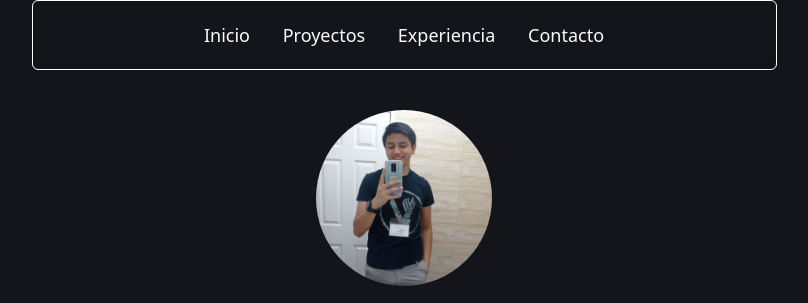
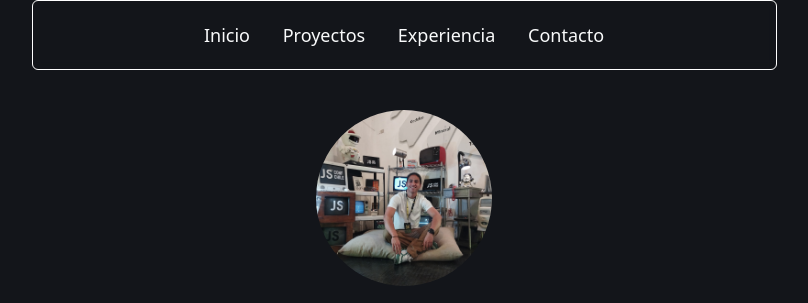
Before and after one commit to VixoPlank/portfolio, an Astro site: page / in a window 1280 px wide. Shown: the top 303 px of the page, without its empty margins (236-1044 px from the left). Built offline with nearby package versions, Linux system fonts and the light colour scheme; Astro itself is replaced by a stand-in of ours.

Commit message:
change hero image

```diff
--- a/src/pages/index.astro
+++ b/src/pages/index.astro
@@ -17,7 +17,11 @@ import Linkedin from '../icons/Linkedin.astro'
 		<!-- Inicio -->
 		<SectionContainer id='inicio' class='py-10'>
 			<figure class='flex items-center justify-center'>
-				<img src='/hero.jpg' alt='Foto de Perfil Vicente' class='size-44 rounded-full' />
+				<img
+					src='/hero.jpeg'
+					alt='Foto de Perfil Vicente'
+					class='size-44 rounded-full object-cover'
+				/>
 			</figure>
 			<a
 				href='https://linkedin.com/in/vicente-vásquez-gatica/'
```
Also changed, not shown: public/hero.jpeg (added), public/hero.jpg (deleted).
